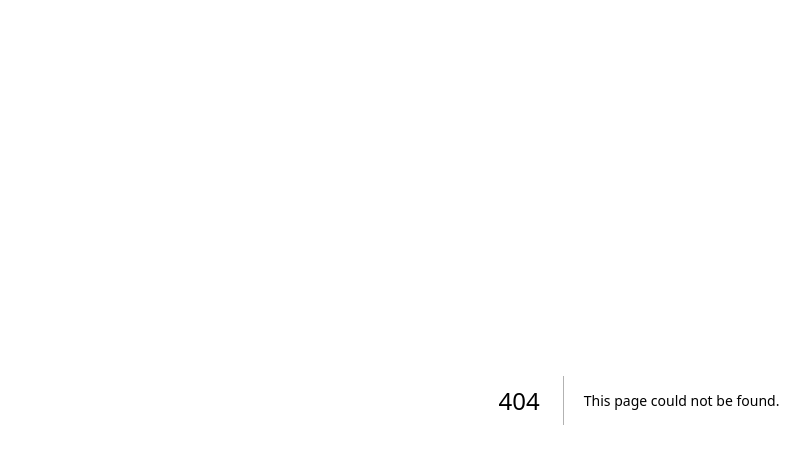
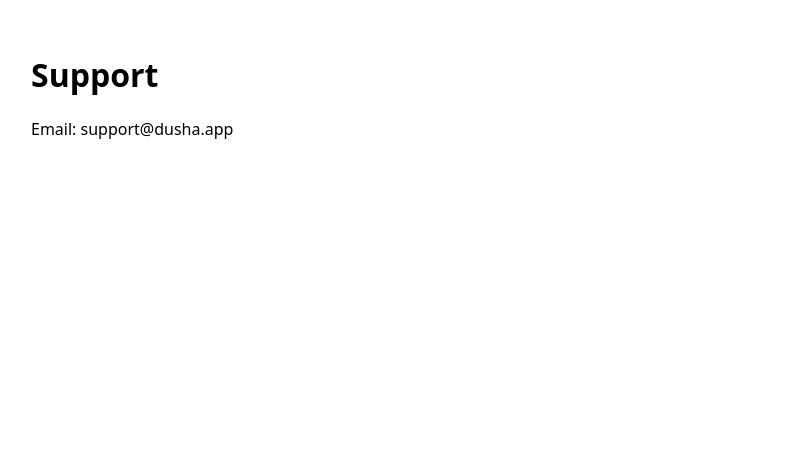
Before and after one commit to FullDevStack/dusha-gateway, a Next.js app: page /support in a window 1280 px wide. Before the commit this address had no page. Shown: the top 464 px of the page, without its empty margins (1-811 px from the left). Built offline with nearby package versions, Linux system fonts and the light colour scheme.

Commit message:
Create support.tsx

```diff
--- /dev/null
+++ b/pages/support.tsx
@@ -0,0 +1,8 @@
+export default function Support() {
+  return (
+    <main style={{ padding: 24, fontFamily: "system-ui" }}>
+      <h1>Support</h1>
+      <p>Email: support@dusha.app</p>
+    </main>
+  );
+}
```
